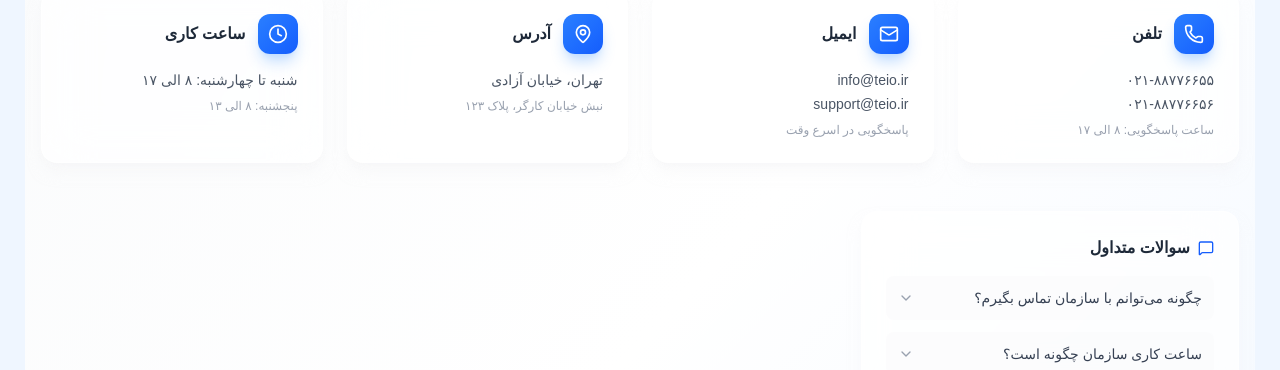
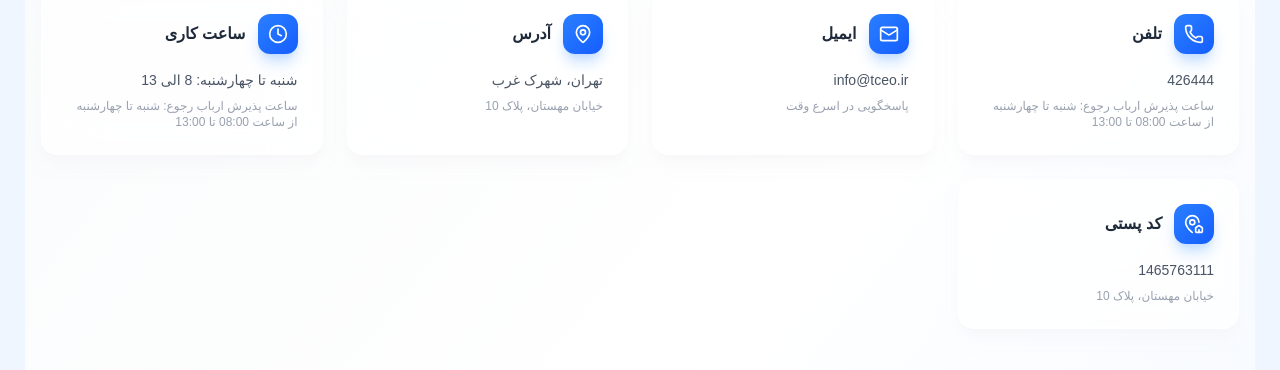
Before and after one commit to parrsa/NezamMohandesi, a Next.js app: page /contact in a window 1280 px wide. Shown: the part 430-800 px from the top of the page. Built offline with nearby package versions, Linux system fonts and the light colour scheme; no server answers.

Commit message:
add info to contact us

```diff
--- a/app/(client)/contact/page.tsx
+++ b/app/(client)/contact/page.tsx
@@ -11,6 +11,7 @@ import {
   MessageSquare,
   Building,
   Link2,
+  MapPinHouse,
 } from "lucide-react";
 import { MapContainer, TileLayer, Marker, Popup } from "react-leaflet";
 import L from "leaflet";
@@ -41,41 +42,35 @@ export default function ContactPage() {
     {
       icon: <Phone className="w-5 h-5" />,
       title: "تلفن",
-      items: ["۰۲۱-۸۸۷۷۶۶۵۵", "۰۲۱-۸۸۷۷۶۶۵۶"],
-      description: "ساعت پاسخگویی: ۸ الی ۱۷",
+      items: ["426444"],
+      description:
+        "ساعت پذیرش ارباب رجوع: شنبه تا چهارشنبه از ساعت 08:00 تا 13:00",
     },
     {
       icon: <Mail className="w-5 h-5" />,
       title: "ایمیل",
-      items: ["info@teio.ir", "support@teio.ir"],
+      items: [" info@tceo.ir"],
       description: "پاسخگویی در اسرع وقت",
     },
     {
       icon: <MapPin className="w-5 h-5" />,
       title: "آدرس",
-      items: ["تهران، خیابان آزادی"],
-      description: "نبش خیابان کارگر، پلاک ۱۲۳",
+      items: ["تهران، شهرک غرب"],
+      description: "خیابان مهستان، پلاک 10",
     },
     {
       icon: <Clock className="w-5 h-5" />,
       title: "ساعت کاری",
-      items: ["شنبه تا چهارشنبه: ۸ الی ۱۷"],
-      description: "پنجشنبه: ۸ الی ۱۳",
+      items: ["شنبه تا چهارشنبه: 8 الی 13"],
+      description:
+        "ساعت پذیرش ارباب رجوع: شنبه تا چهارشنبه از ساعت 08:00 تا 13:00",
     },
-  ];
-
-  const quickLinks = [
-    { name: "نشریات", href: "/magazine" },
-    { name: "اخبار", href: "/news" },
-    { name: "ویدیوها", href: "/videos" },
-    { name: "تبلیغات", href: "/advertisements" },
-  ];
-
-  const socialNetworks = [
-    { icon: <Link2 className="w-5 h-5" />, name: "اینستاگرام", href: "#" },
-    { icon: <Link2 className="w-5 h-5" />, name: "تلگرام", href: "#" },
-    { icon: <Link2 className="w-5 h-5" />, name: "لینکدین", href: "#" },
-    { icon: <Link2 className="w-5 h-5" />, name: "یوتیوب", href: "#" },
+    {
+      icon: <MapPinHouse className="w-5 h-5" />,
+      title: "کد پستی",
+      items: ["1465763111"],
+      description: "خیابان مهستان، پلاک 10",
+    },
   ];
 
   const faqs = [
@@ -86,18 +81,11 @@ export default function ContactPage() {
     },
     {
       question: "ساعت کاری سازمان چگونه است؟",
-      answer:
-        "ساعت کاری سازمان از شنبه تا چهارشنبه ۸ الی ۱۷ و پنجشنبه ۸ الی ۱۳ می‌باشد.",
+      answer: "ساعت پذیرش ارباب رجوع: شنبه تا چهارشنبه از ساعت 08:00 تا 13:00",
     },
     {
       question: "آدرس سازمان کجاست؟",
-      answer:
-        "سازمان در تهران، خیابان آزادی، نبش خیابان کارگر، پلاک ۱۲۳ واقع شده است.",
-    },
-    {
-      question: "چگونه می‌توانم عضو سازمان شوم؟",
-      answer:
-        "برای عضویت در سازمان می‌توانید به بخش عضویت در وبسایت مراجعه کنید.",
+      answer: "تهران، شهرک غرب، خیابان مهستان، پلاک 10",
     },
   ];
 
@@ -167,7 +155,7 @@ export default function ContactPage() {
                 سوالات متداول
               </h3>
               <div className="space-y-3">
-                {faqs.slice(0, 2).map((faq, index) => (
+                {faqs.map((faq, index) => (
                   <details
                     key={index}
                     className="group bg-gray-50/50 rounded-lg p-3 hover:bg-blue-50/30 transition-colors duration-200"
```
